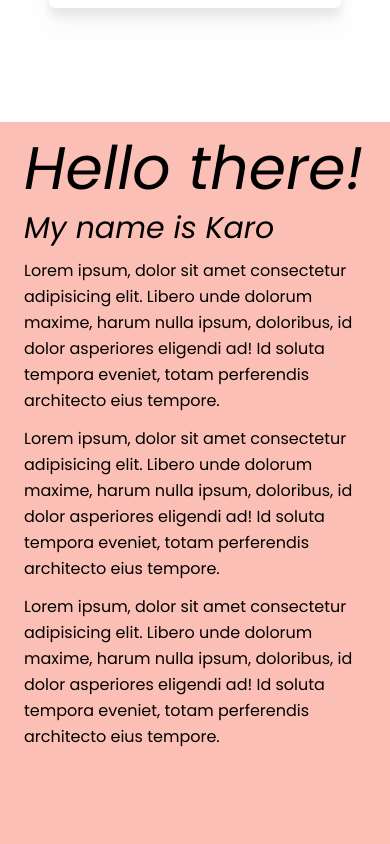
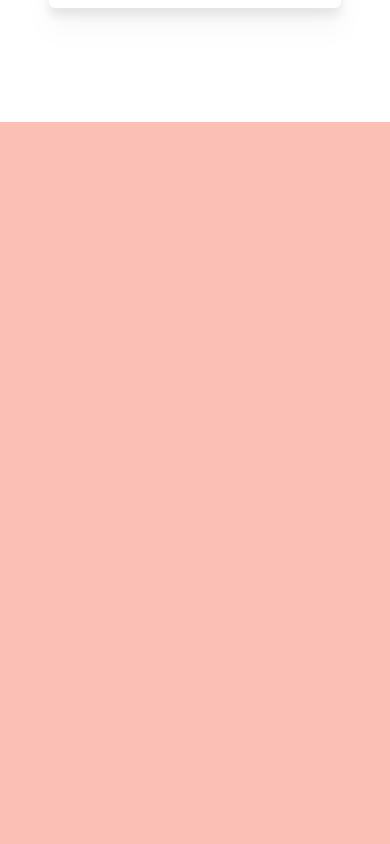
Before and after one commit to FilipKaczmarek/DietitianPortfolio-Karolina, a React (Create React App) app: page / in a window 390 px wide. Shown: the part 2040-2884 px from the top of the page. Built offline with nearby package versions, Linux system fonts and the light colour scheme.

Commit message:
content from AboutMe moved to DesktopContent

```diff
--- a/src/Sections/Hero/AboutMe/AboutMe.jsx
+++ b/src/Sections/Hero/AboutMe/AboutMe.jsx
@@ -1,69 +1,14 @@
 import React from "react";
 import PropTypes from "prop-types";
+
+import DesktopContent from './DesktopContent/DesktopContent.jsx'
 
 import './AboutMe.css'
 
 export const AboutMe = () => {
   return (
-    <div className="w-screen min-h-[85vh] bg-[#fcbfb5] py-4">
-      <div className="max-w-screen-xl mx-auto h-full grid grid-cols-2 grid-rows-4 lg:grid-cols-3 lg:grid-rows-2 gap-4 justify-items-center">
-        <div className="col-start-1 col-end-3 row-start-2 row-end-3 lg:col-start-1 lg:col-end-2 lg:row-start-1 lg:row-end-2 flex justify-center	items-center lg:justify-end lg:items-end">
-          <img
-            className="max-w-[80%] h-auto picture--first"
-            src="./images/randomPerson.jpg"
-            alt="Picter of me cooking"
-          />
-        </div>
-        <div className="col-start-1 col-end-3 row-start-1 row-end-2 lg:col-start-2 lg:col-end-4 lg:row-start-1 lg:row-end-2 lg:col-span-2 px-6 lg:px-0 lg:p-6 leading-relaxed">
-          <h1 className="text-6xl pb-3 italic">Hello there!</h1>
-          <h3 className="text-3xl pb-3 italic">My name is Karo</h3>
-          <p className="pb-3">
-            Lorem ipsum, dolor sit amet consectetur adipisicing elit. Libero
-            unde dolorum maxime, harum nulla ipsum, doloribus, id dolor
-            asperiores eligendi ad! Id soluta tempora eveniet, totam perferendis
-            architecto eius tempore.
-          </p>
-          <p className="pb-3">
-            Lorem ipsum, dolor sit amet consectetur adipisicing elit. Libero
-            unde dolorum maxime, harum nulla ipsum, doloribus, id dolor
-            asperiores eligendi ad! Id soluta tempora eveniet, totam perferendis
-            architecto eius tempore.
-          </p>
-          <p className="pb-3">
-            Lorem ipsum, dolor sit amet consectetur adipisicing elit. Libero
-            unde dolorum maxime, harum nulla ipsum, doloribus, id dolor
-            asperiores eligendi ad! Id soluta tempora eveniet, totam perferendis
-            architecto eius tempore.
-          </p>
-        </div>
-        <div className="col-start-1 col-end-3 row-start-3 row-end-4 lg:col-start-1 lg:col-end-3 lg:row-start-2 lg:row-end-3 lg:col-span-2 px-6 lg:px-0 lg:p-6 leading-relaxed">
-          <p className="pb-3">
-            Lorem ipsum dolor sit amet consectetur adipisicing elit. Quasi,
-            recusandae molestias. Ullam, voluptate, eaque architecto minima
-            sapiente qui quibusdam reprehenderit vel excepturi maxime ipsum
-            similique voluptatum veniam magni illo nam.
-          </p>
-          <p className="pb-3">
-            Lorem ipsum, dolor sit amet consectetur adipisicing elit. Libero
-            unde dolorum maxime, harum nulla ipsum, doloribus, id dolor
-            asperiores eligendi ad! Id soluta tempora eveniet, totam perferendis
-            architecto eius tempore.
-          </p>
-          <p className="pb-3">
-            Lorem ipsum, dolor sit amet consectetur adipisicing elit. Libero
-            unde dolorum maxime, harum nulla ipsum, doloribus, id dolor
-            asperiores eligendi ad! Id soluta tempora eveniet, totam perferendis
-            architecto eius tempore.
-          </p>
-        </div>
-        <div className="col-start-1 col-end-3 row-start-4 row-end-5 lg:col-start-3 lg:col-end-4 lg:row-start-2 lg:row-end-3 flex justify-center	items-center lg:justify-end lg:items-end">
-          <img
-            className="max-w-[80%] h-auto picture--second"
-            src="./images/randomPerson.jpg"
-            alt="Picter of me cooking"
-          />
-        </div>
-      </div>
+    <div className="w-screen h-[150vh] lg:h-[85vh] lg:min-h-[85vh] bg-[#fcbfb5] py-4">
+      <DesktopContent className="hidden lg:grid"/>
     </div>
   );
 };
--- /dev/null
+++ b/src/Sections/Hero/AboutMe/DesktopContent/DesktopContent.jsx
@@ -0,0 +1,73 @@
+import React from "react";
+import PropTypes from "prop-types";
+
+export const DesktopContent = ({ className }) => {
+  return (
+    <div
+      className={`${
+        className ? className : ''
+      } max-w-screen-xl mx-auto h-full grid-cols-3 grid-rows-2 gap-4 justify-items-center`}
+    >
+      <div className="col-start-1 col-end-2 row-start-1 row-end-2 flex justify-center	items-center lg:justify-end lg:items-end">
+        <img
+          className="max-w-[80%] h-auto picture--first"
+          src="./images/randomPerson.jpg"
+          alt="Picter of me cooking"
+        />
+      </div>
+      <div className="col-start-2 col-end-4 row-start-1 row-end-2 col-span-2 p-6 leading-relaxed">
+        <h1 className="text-6xl pb-3 italic">Hello there!</h1>
+        <h3 className="text-3xl pb-3 italic">My name is Karo</h3>
+        <p className="pb-3">
+          Lorem ipsum, dolor sit amet consectetur adipisicing elit. Libero unde
+          dolorum maxime, harum nulla ipsum, doloribus, id dolor asperiores
+          eligendi ad! Id soluta tempora eveniet, totam perferendis architecto
+          eius tempore.
+        </p>
+        <p className="pb-3">
+          Lorem ipsum, dolor sit amet consectetur adipisicing elit. Libero unde
+          dolorum maxime, harum nulla ipsum, doloribus, id dolor asperiores
+          eligendi ad! Id soluta tempora eveniet, totam perferendis architecto
+          eius tempore.
+        </p>
+        <p className="pb-3">
+          Lorem ipsum, dolor sit amet consectetur adipisicing elit. Libero unde
+          dolorum maxime, harum nulla ipsum, doloribus, id dolor asperiores
+          eligendi ad! Id soluta tempora eveniet, totam perferendis architecto
+          eius tempore.
+        </p>
+      </div>
+      <div className="col-start-1 col-end-3 row-start-2 row-end-3 col-span-2 p-6 leading-relaxed">
+        <p className="pb-3">
+          Lorem ipsum dolor sit amet consectetur adipisicing elit. Quasi,
+          recusandae molestias. Ullam, voluptate, eaque architecto minima
+          sapiente qui quibusdam reprehenderit vel excepturi maxime ipsum
+          similique voluptatum veniam magni illo nam.
+        </p>
+        <p className="pb-3">
+          Lorem ipsum, dolor sit amet consectetur adipisicing elit. Libero unde
+          dolorum maxime, harum nulla ipsum, doloribus, id dolor asperiores
+          eligendi ad! Id soluta tempora eveniet, totam perferendis architecto
+          eius tempore.
+        </p>
+        <p className="pb-3">
+          Lorem ipsum, dolor sit amet consectetur adipisicing elit. Libero unde
+          dolorum maxime, harum nulla ipsum, doloribus, id dolor asperiores
+          eligendi ad! Id soluta tempora eveniet, totam perferendis architecto
+          eius tempore.
+        </p>
+      </div>
+      <div className="col-start-3 col-end-4 row-start-2 row-end-3 flex justify-center	items-center lg:justify-end lg:items-end">
+        <img
+          className="max-w-[80%] h-auto picture--second"
+          src="./images/randomPerson.jpg"
+          alt="Picter of me cooking"
+        />
+      </div>
+    </div>
+  );
+};
+
+DesktopContent.propTypes = {};
+
+export default DesktopContent;
```
